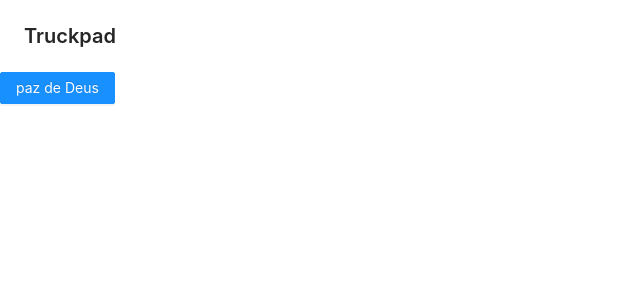
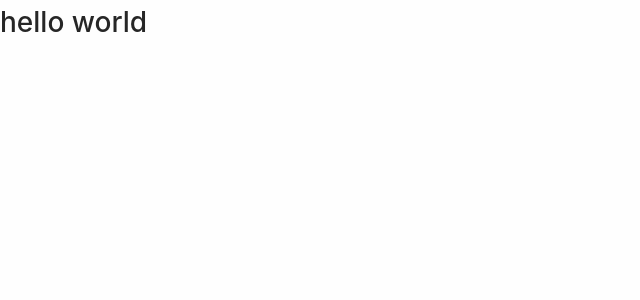
Before and after one commit to JoaoVSouto/truckpad-challenge, a React (Create React App) app: page / in a window 1280 px wide. Shown: the top 300 px of the page, without its empty margins (0-640 px from the left). Built offline with nearby package versions, Linux system fonts and the light colour scheme.

Commit message:
Create global styles and add theme provider

```diff
--- a/src/App.tsx
+++ b/src/App.tsx
@@ -1,12 +1,14 @@
-import { PageHeader, Button } from 'antd';
+import { ThemeProvider } from 'styled-components';
 
-function App() {
+import GlobalStyles from 'styles/global';
+import light from 'styles/themes/light';
+
+export default function App() {
   return (
-    <>
-      <PageHeader title="Truckpad" />
-      <Button type="primary">paz de Deus</Button>
-    </>
+    <ThemeProvider theme={light}>
+      <h1>hello world</h1>
+
+      <GlobalStyles />
+    </ThemeProvider>
   );
 }
-
-export default App;
--- /dev/null
+++ b/src/styles/global.ts
@@ -0,0 +1,7 @@
+import { createGlobalStyle } from 'styled-components';
+
+export default createGlobalStyle`
+  body {
+    background-color: ${({ theme }) => theme.gray[300]};
+  }
+`;
--- a/src/styles/styled.d.ts
+++ b/src/styles/styled.d.ts
@@ -7,6 +7,7 @@ declare module 'styled-components' {
     };
 
     gray: {
+      300: string;
       800: string;
     };
   }
--- a/src/styles/themes/light.ts
+++ b/src/styles/themes/light.ts
@@ -4,6 +4,7 @@ export default {
   },
 
   gray: {
+    300: '#fefefe',
     800: '#2d2d2d',
   },
 };
```
